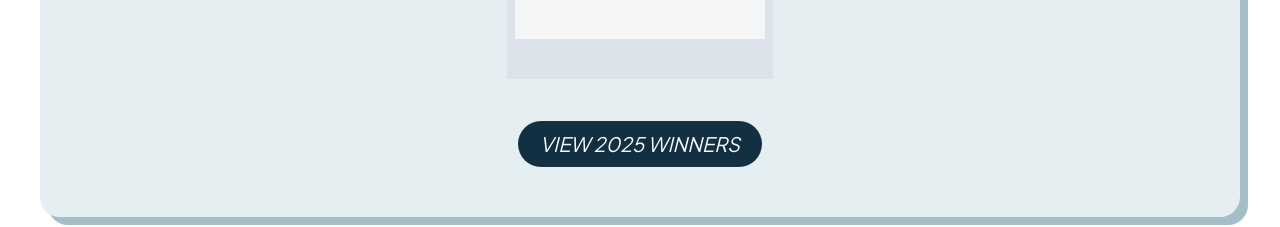
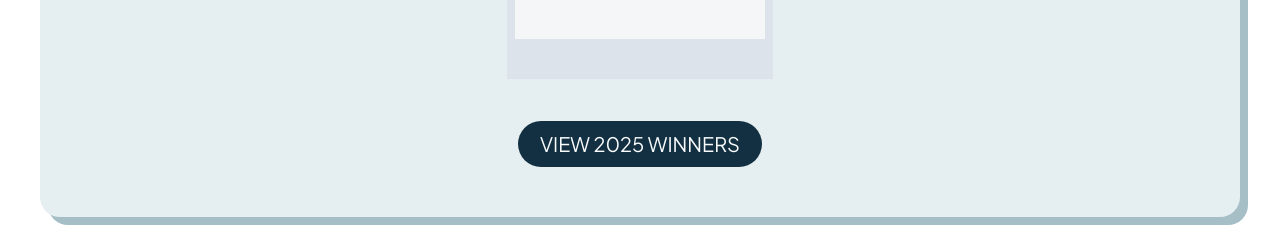
Before and after one commit to HackDavis/website-2026, a Next.js app: page /about-us in a window 1280 px wide. Shown: the part 900-1127 px from the top of the page. Built offline with nearby package versions, Linux system fonts and the light colour scheme.

Commit message:
no italiac for button (i dont like it)

```diff
--- a/app/(pages)/about-us/_components/CelebratePast/celebratePast.tsx
+++ b/app/(pages)/about-us/_components/CelebratePast/celebratePast.tsx
@@ -166,7 +166,7 @@ export default function CelebratePast() {
                 ))}
             </div>
             <button className="pl-[22px] pr-[22px] pt-[8px] pb-[8px] m-4 mb-[50px] rounded-full bg-[#123041] text-[#F9FBFC]">
-                <p className="text-[20px] italic font-jakarta">VIEW 2025 WINNERS</p>
+                <p className="text-[20px] font-jakarta">VIEW 2025 WINNERS</p>
             </button>
         </div>
     );
```
